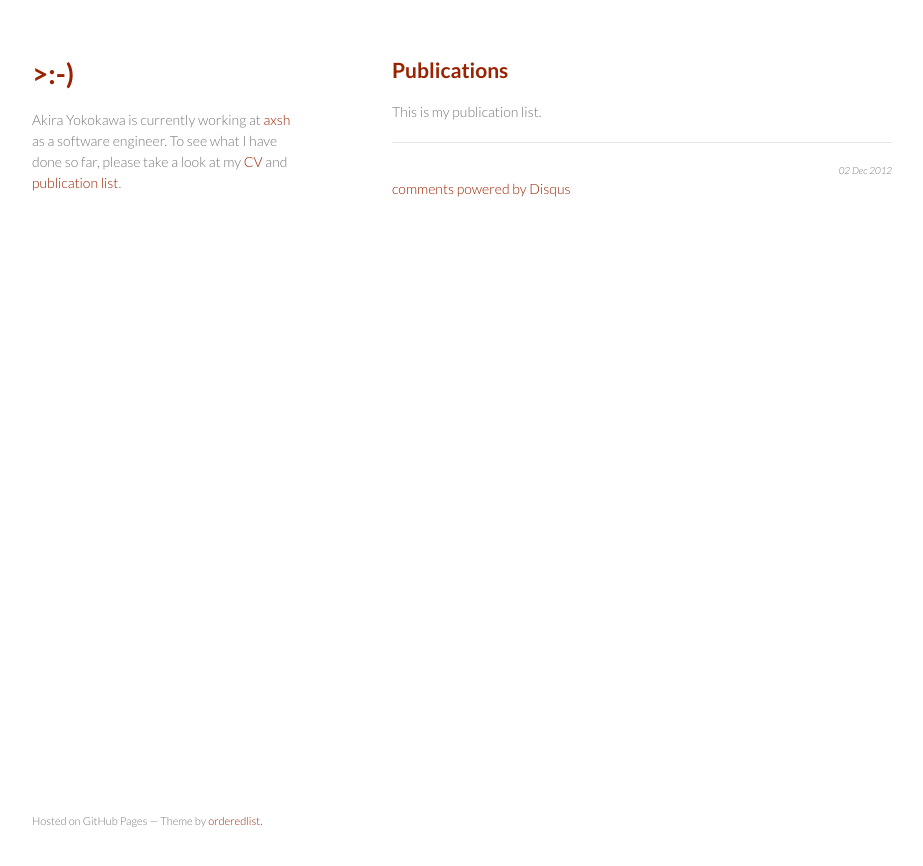
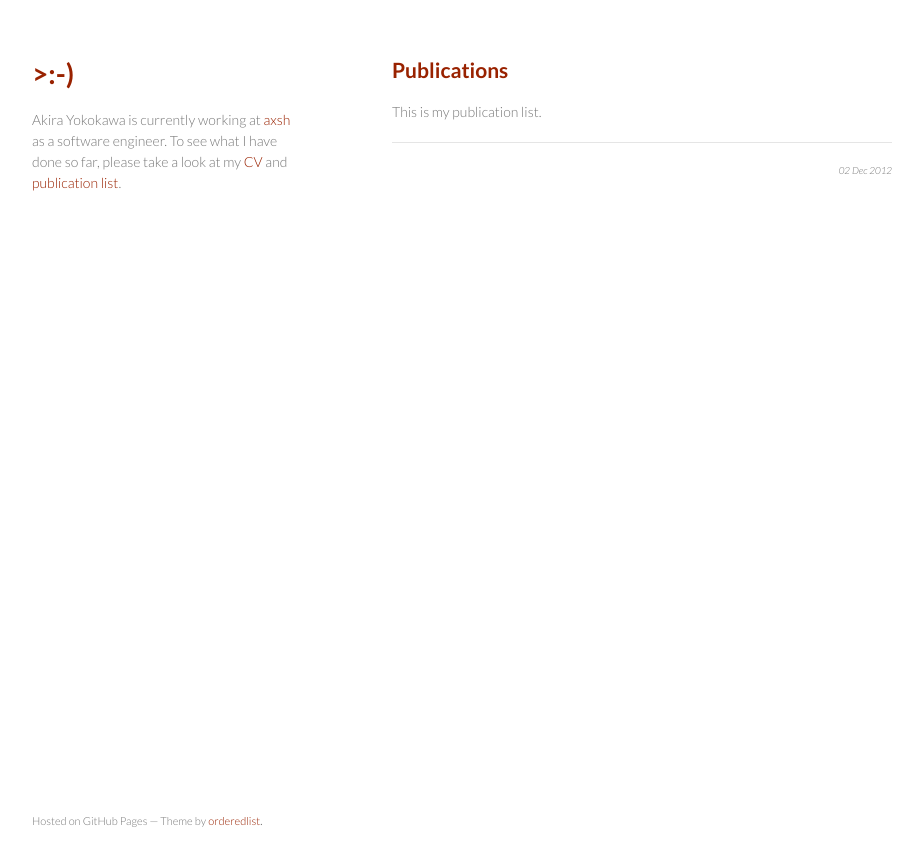
Before and after one commit to akry/akry.github.com, a Jekyll site: the page built from _posts/2012-12-02-publications.md, in a window 1280 px wide. Shown: the top 866 px of the page, without its empty margins (178-1101 px from the left). Built offline with Jekyll 4.4.1, drawn with Linux system fonts in a browser that asks for light colours; comment, search, counter and statistics services are not loaded; some of the changed lines change nothing that is shown.

Commit message:
Ommited comment plugin from CV and Publications page.

```diff
--- a/_layouts/post.html
+++ b/_layouts/post.html
@@ -10,6 +10,7 @@ layout: default
 <hr>
 <div class="ts">{{ page.date | date_to_string }}</div>
 
+  {% if page.title != "Akira Yokokawa" and page.title != "CV" and page.title != "Publications" %}
   <div id="disqus_thread"></div>
     <script type="text/javascript">
         /* * * CONFIGURATION VARIABLES: EDIT BEFORE PASTING INTO YOUR WEBPAGE * * */
@@ -24,3 +25,4 @@ layout: default
     </script>
     <noscript>Please enable JavaScript to view the <a href="http://disqus.com/?ref_noscript">comments powered by Disqus.</a></noscript>
     <a href="http://disqus.com" class="dsq-brlink">comments powered by <span class="logo-disqus">Disqus</span></a>
+    {% endif %}
```
